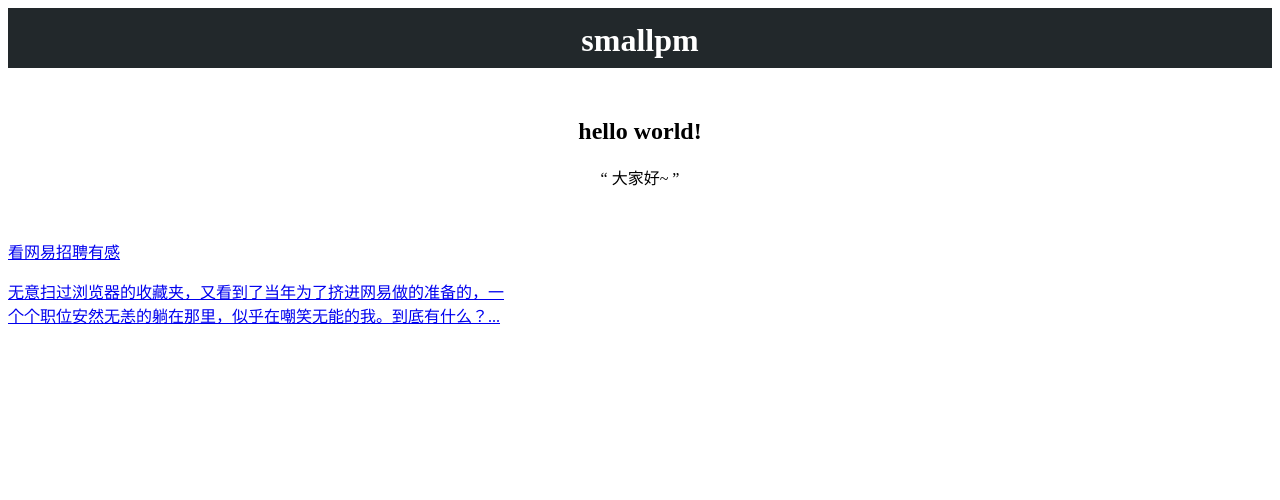
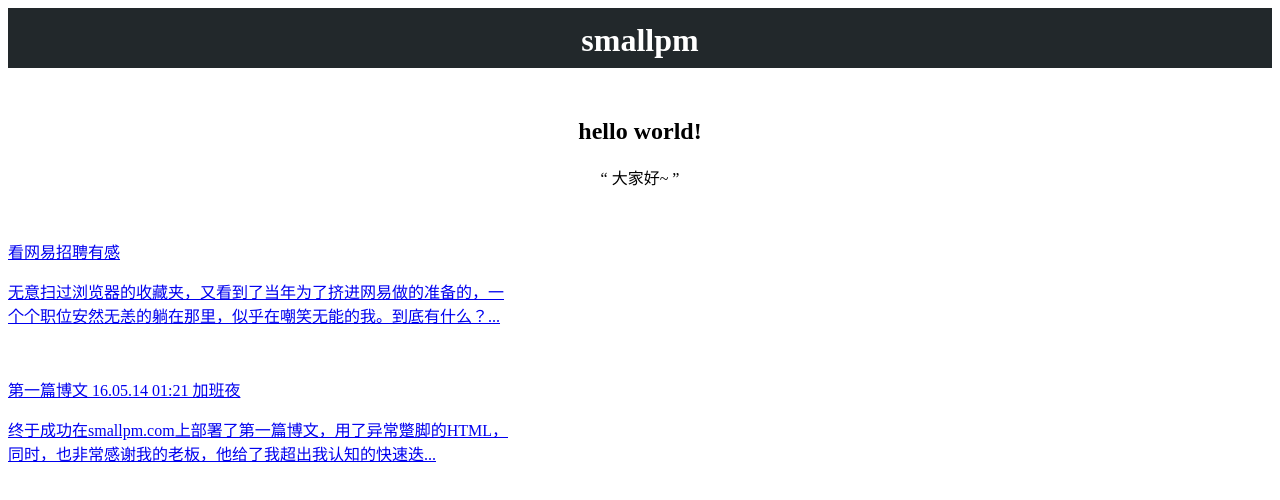
Before and after one commit to wanpikula/blog, a plain HTML site: page index.html in a window 1280 px wide. Drawn offline with Linux system fonts and the light colour scheme.

Commit message:
article2

```diff
--- a/index.html
+++ b/index.html
@@ -59,6 +59,19 @@
 </div>
 </a>
 
+<br>
+
+<div style="width:500px">
+<a href="article_2.html">
+<p>
+  第一篇博文 16.05.14 01:21 加班夜
+</p>
+<p>
+  终于成功在smallpm.com上部署了第一篇博文，用了异常蹩脚的HTML，同时，也非常感谢我的老板，他给了我超出我认知的快速迭...
+</p>
+</div>
+</a>
+
 
 <!--Kefuzu Chat Script Start-->
 <!-- script type="text/javascript">
```
Also changed, not shown: article_2.html (added, +39 -0 lines).
